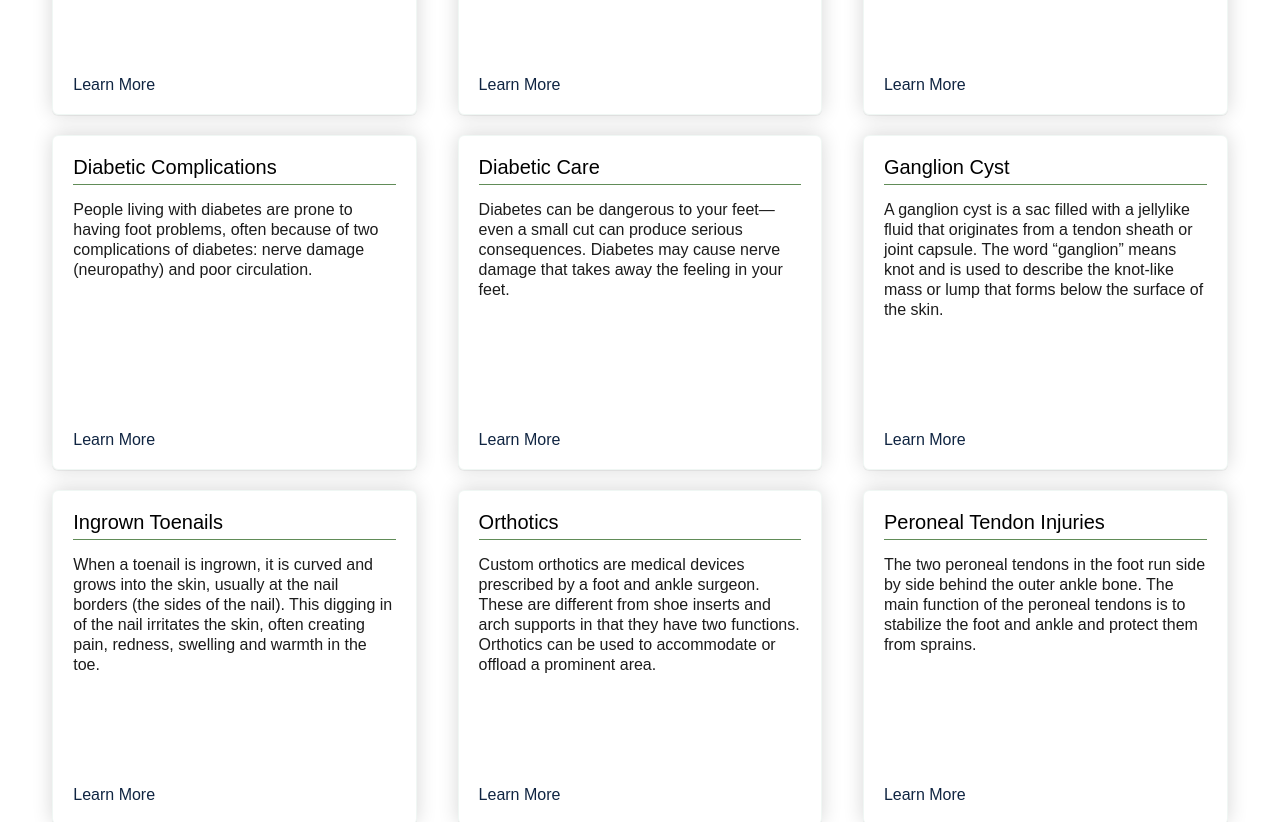
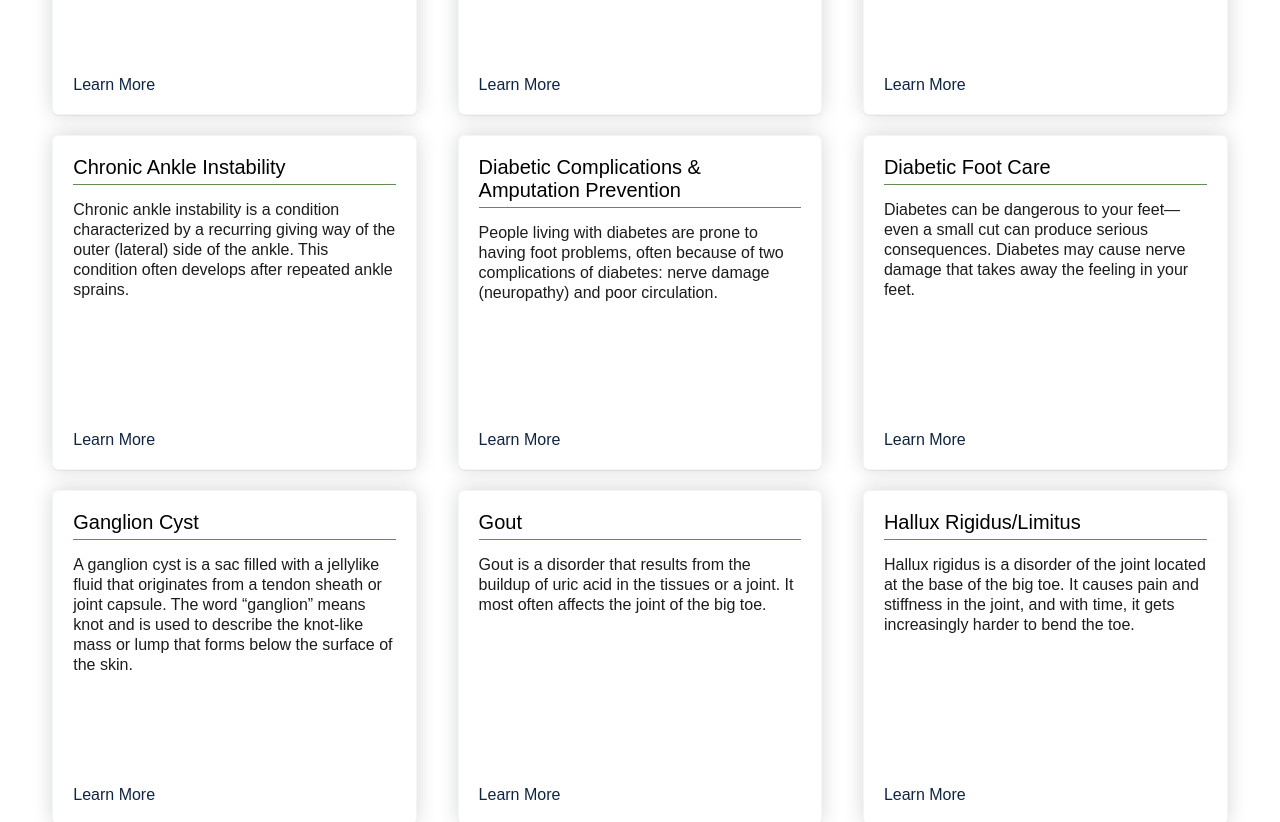
Before and after one commit to edwardgrubb3rd/thekineticfoot, a React (Create React App) app: page /conditions in a window 1280 px wide. Shown: the part 1080-1902 px from the top of the page. Built offline with nearby package versions, Linux system fonts and the light colour scheme; the HTML template or start-up script is replaced by a standard one.

Commit message:
updated conditions

```diff
--- a/src/pages/Treatments.js
+++ b/src/pages/Treatments.js
@@ -12,93 +12,131 @@ export default class Treatments extends Component {
       "conditions": [
         {
           "name": "Accessory Navicular Syndrome",
-          "link": "https://docs.google.com/document/d/1Z68c1Pb2NoMuEHcaSXmOjnaD2U6kuak7Uo3EbaPcPBM/edit",
+          "link": "https://docs.google.com/document/d/1JaLUG3X_c5Env1M81BI5VcMC2M6OMidhSvawXvF1t4Y/edit?usp=sharing",
           "description": "The accessory navicular (os navicularum or os tibiale externum) is an extra bone or piece of cartilage located on the inner side of the foot just above the arch."
         },
         {
+          "name": "Achilles and Plantar Fascia Stretches",
+          "link": "https://docs.google.com/document/d/1t4yE_NaEGvyBHpxdyNb9sWRjP7tw3FIqr0qk_ussAx0/edit?usp=sharing"
+        },
+        {
           "name": "Achilles Tendon Disorders",
-          "link": "https://docs.google.com/document/d/19bSK_vW4A-xhKgyt67OLjh9LOP_A-ctHKIqYqhDRy8g/edit",
+          "link": "https://docs.google.com/document/d/1pOkC5yi7nXDmPp3-zhFm6xqyfgYItIT0gcGCBZkftkk/edit?usp=sharing",
           "description": "Achilles tendonitis is an inflammation of the Achilles tendon. Over time, if not resolved, the condition may progress to a degeneration of the tendon (Achilles tendonosis), in which the tendon loses its organized structure and is likely to develop microscopic tears."
         },
         {
           "name": "Ankle Fractures",
-          "link": "https://docs.google.com/document/d/12E-tlff4TPNJeOBDewgRMBk9FoaIAoAx4g9E6fm6DOo/edit",
+          "link": "https://docs.google.com/document/d/1WyfBOe626FCWMWQQ--f71Z4z9DJCuURVhj3mIa7rFR0/edit?usp=sharing",
           "description": "A fracture is a partial or complete break in a bone. Fractures in the ankle can range from the less serious avulsion injuries (small pieces of bone that have been pulled off) to severe shattering-type breaks of the tibia, fibula or both."
         },
         {
           "name": "Ankle Sprain",
-          "link": "https://docs.google.com/document/d/1crjZBIPDbphqP1o3-C05PpJZtSkB0uxgxiEHdbwLrY8/edit",
+          "link": "https://docs.google.com/document/d/1yDhK5MBP_OzQQ4NcPcekxt9Bphvh2s2-tcgUrAyZ3y4/edit?usp=sharing",
           "description": "An ankle sprain is an injury to one or more ligaments in the ankle, usually on the outside of the ankle. Ligaments are bands of tissue—like rubber bands—that connect one bone to another and bind the joints together."
         },
         {
           "name": "Bunions",
-          "link": "https://docs.google.com/document/d/1X4xH1ru5yiKT9CDbw-PM7O3n3UW4mZu16gf3_u49oiU/edit",
+          "link": "https://docs.google.com/document/d/1Tn3hI4wQlMzQVe_pEuB6tl1cYR5svN3adOhEFx-aaYw/edit?usp=sharing",
           "description": "A bunion (also referred to as hallux valgus) is often described as a bump on the side of the big toe. But a bunion is more than that. The visible bump actually reflects changes in the bony framework of the front part of the foot."
         },
         {
           "name": "Chronic Ankle Instability",
-          "link": "https://docs.google.com/document/d/1KS3Cr5sCXEqYs1LzMI0jY-v5ctzRfTbGBdYQgLj2zdk/edit",
+          "link": "https://docs.google.com/document/d/1Q13a2QA6xRLb-4O-tU5qE3AIGp83naBNW1sC4OLhJbE/edit?usp=sharing",
           "description": "Chronic ankle instability is a condition characterized by a recurring giving way of the outer (lateral) side of the ankle. This condition often develops after repeated ankle sprains."
         },
         {
-          "name": "Diabetic Complications",
-          "link": "https://docs.google.com/document/d/1I4RRbpGIn5UU4IRU5u1Swz4K1190hiWaL_aJd6l5YK8/edit",
+          "name": "Diabetic Complications & Amputation Prevention",
+          "link": "https://docs.google.com/document/d/1zzISGr3G5MKdHJURswGRt2EoSUd_PT_55kuKCMHIeIA/edit?usp=sharing",
           "description": "People living with diabetes are prone to having foot problems, often because of two complications of diabetes: nerve damage (neuropathy) and poor circulation."
         },
         {
-          "name": "Diabetic Care",
-          "link": "https://docs.google.com/document/d/1_m5M-friR7XhLyTmD9FIG2lzIG0OQyZ9y6isLhaVB5Q/edit",
+          "name": "Diabetic Foot Care",
+          "link": "https://docs.google.com/document/d/1Fg_nvfXxJ9Y_dMn5eVUgirVBZJ4trxfEWvK13-a0t2Q/edit?usp=sharing",
           "description": "Diabetes can be dangerous to your feet—even a small cut can produce serious consequences. Diabetes may cause nerve damage that takes away the feeling in your feet."
         },
         {
           "name": "Ganglion Cyst",
-          "link": "https://docs.google.com/document/d/1pZ8O9vrORQsRjNfoQcZmuPYw-H53dF0Pt-0hL-Bc0bw/edit",
+          "link": "https://docs.google.com/document/d/1Ma1DnqzEOit4sWMxbtr8YkZ6Rdc_oHj24F6VsKLcjMw/edit?usp=sharing",
           "description": "A ganglion cyst is a sac filled with a jellylike fluid that originates from a tendon sheath or joint capsule. The word “ganglion” means knot and is used to describe the knot-like mass or lump that forms below the surface of the skin."
         },
         {
+          "name": "Gout",
+          "link": "https://docs.google.com/document/d/1uCTXhiAkj46hpcvtEmh3Ex5a8YASsVns05-P5EOMPac/edit?usp=sharing",
+          "description": "Gout is a disorder that results from the buildup of uric acid in the tissues or a joint. It most often affects the joint of the big toe."
+        },
+        {
+          "name": "Hallux Rigidus/Limitus",
+          "link": "https://docs.google.com/document/d/1mG_XJvhj0gWr7Pf_kXGc47SmG34Qj1D160UlizvmiTM/edit?usp=sharing",
+          "description": "Hallux rigidus is a disorder of the joint located at the base of the big toe. It causes pain and stiffness in the joint, and with time, it gets increasingly harder to bend the toe."
+        },
+        {
+          "name": "Hammertoe",
+          "link": "https://docs.google.com/document/d/11ssc9NpcpDNSh8efRsdHPX0AdnYCPpcvxhRT0yTxzI4/edit?usp=sharing",
+          "description": "Hammertoe is a contracture (bending) deformity of one or both joints of the second, third, fourth or fifth (little) toes. This abnormal bending can put pressure on the toe when wearing shoes, causing problems to develop."
+        },
+        {
           "name": "Ingrown Toenails",
-          "link": "https://docs.google.com/document/d/1vSV2vK3QEZwZ7WraWIpU4q91pf-fkL0f2R9d9GICKJU/edit",
+          "link": "https://docs.google.com/document/d/16X2LLZIcVoSmcOIGybFIvNbDyAmAJ_KEZ1h_42GQ4aQ/edit?usp=sharing",
           "description": "When a toenail is ingrown, it is curved and grows into the skin, usually at the nail borders (the sides of the nail). This digging in of the nail irritates the skin, often creating pain, redness, swelling and warmth in the toe."
         },
         {
-          "name": "Orthotics",
-          "link": "https://docs.google.com/document/d/17mG4ib-FSvQF-14XGE25pjrFXcX6zHfevpHCTXtZyJY/edit",
-          "description": "Custom orthotics are medical devices prescribed by a foot and ankle surgeon. These are different from shoe inserts and arch supports in that they have two functions. Orthotics can be used to accommodate or offload a prominent area."
+          "name": "Morton's Neuroma",
+          "link": "https://docs.google.com/document/d/1cZfHepg5CU-NuqIcCwX2VZyIgeCaq6dlKJ8mFlg7lIQ/edit?usp=sharing",
+          "description": "A neuroma is a thickening of nerve tissue that may develop in various parts of the body. The most common neuroma in the foot is a Morton’s neuroma, which occurs between the third and fourth toes. It is sometimes referred to as an intermetatarsal neuroma."
+        },
+        {
+          "name": "Diabetic Peripheral Neuropathy",
+          "link": "https://docs.google.com/document/d/1ALtjfVOleeCPwaARkJA9QlHiPq5_Ho__Glp35Nm7s1I/edit?usp=sharing",
+          "description": "Diabetic neuropathy is nerve damage caused by diabetes. When it affects the arms, hands, legs and feet, it is known as diabetic peripheral neuropathy. Diabetic peripheral neuropathy is different from peripheral arterial disease (poor circulation), which affects the blood vessels rather than the nerves."
         },
         {
           "name": "Peroneal Tendon Injuries",
-          "link": "https://docs.google.com/document/d/19CvxEVc5vE9u8F4CB66aEvf872gVKQ7GnbjW1WhuWXU/edit",
+          "link": "https://docs.google.com/document/d/14ez-TXm7_152PgdNqUUe3qzvuRGw344Em0UM7VpQNyI/edit?usp=sharing",
           "description": "The two peroneal tendons in the foot run side by side behind the outer ankle bone. The main function of the peroneal tendons is to stabilize the foot and ankle and protect them from sprains."
         },
         {
           "name": "Plantar Fasciitis",
-          "link": "https://docs.google.com/document/d/1KAllqlLKH9W7CRPgMmApMxcYbyOneLfTEa145qhzaRk/edit",
+          "link": "https://docs.google.com/document/d/1ZJu30vzbfVofC2yRaWksc7pinepCYJgw9A8nOFmlFvc/edit?usp=sharing",
           "description": "Heel pain is most often caused by plantar fasciitis, a condition that is sometimes also called heel spur syndrome when a spur is present. Heel pain may also be due to other causes, such as a stress fracture, tendonitis, arthritis, nerve irritation or, rarely, a cyst."
         },
         {
+          "name": "Post Operation Nail Instructions",
+          "link": "https://docs.google.com/document/d/1QN92zHKp-PTDIXmFvkJAz9VBF5qunwSqvzFg3y9xh10/edit?usp=sharing"
+        },
+        {
           "name": "Posterior Tibial Tendon Dysfunction (PTTD)",
-          "link": "https://docs.google.com/document/d/1EOVaRerO4SqBl-jvWGQp1PJQUDNi0GUDYYs0qsjp1bM/edit#heading=h.gjdgxs",
+          "link": "https://docs.google.com/document/d/1UM8-6_Ub2p0MSEnqfU4HgSTt1oJRMWq7cR84DZ0Ditk/edit?usp=sharing",
           "description": "Posterior tibial tendon dysfunction (PTTD) is a condition caused by changes in the tendon, impairing its ability to support the arch. This results in flattening of the foot."
         },
         {
           "name": "Pre-dislocation Syndrome (Capsulitis)",
-          "link": "https://docs.google.com/document/d/12H4mCBqqHdvYFwYVZ31RKlretix6tL83j7p8wysFNDU/edit",
+          "link": "https://docs.google.com/document/d/1f52iGbPy4qQd9aB6yGhH0gBBfKssSFgGZN0DM5IZH6I/edit?usp=sharing",
           "description": "Capsulitis is a condition in which these ligaments have become inflamed. Although capsulitis can also occur in the joints of the third or fourth toes, it most commonly affects the second toe."
         },
         {
           "name": "Sesamoid Injuries",
-          "link": "https://docs.google.com/document/d/1ejPQTUiIH7Khw8lVigt8kKn-cKA0HKInUROryPGf58U/edit",
+          "link": "https://docs.google.com/document/d/1LYeh29TMkNJ4sfwT8fk6Nq6JkOpMv35BnKbPaY_uA_A/edit?usp=sharing",
           "description": "Sesamoid injuries can involve the bones, tendons and/or surrounding tissue in the joint. They are often associated with activities requiring increased pressure on the ball of the foot. In addition, people with high arches are at risk for developing sesamoid problems."
         },
         {
           "name": "Calcaneal Apophysitis (Sever's Disease)",
-          "link": "https://docs.google.com/document/d/1oHJpJ0NUtwqeQUWtfQJGNIV4CuZKevp9-zXTxcaBdto/edit",
+          "link": "https://docs.google.com/document/d/1k5b4g_rvfEbzfz2LwjrjIu6s9Tak_dtI09XKznjNqco/edit?usp=sharing",
           "description": "It typically affects children between the ages of 8 and 14 years old, because the heel bone (calcaneus) is not fully developed until at least age 14. When there is too much repetitive stress on the growth plate, inflammation can develop."
         },
         {
+          "name": "Tailor's Bunion",
+          "link": "https://docs.google.com/document/d/18LjyX7fJlYIs_5_zuZ2n4MfjTS4-PG6hSOAZVKNbHkY/edit?usp=sharing",
+          "description": "Tailor’s bunion, also called a bunionette, is a prominence of the fifth metatarsal bone at the base of the little toe. The metatarsals are the five long bones of the foot."
+        },
+        {
           "name": "Vitamin D Deficiency",
-          "link": "https://docs.google.com/document/d/1eS8EB-CXPBIvXWSiT0VQHbxkemIeqj5GNYcC2fXu_PM/edit",
+          "link": "https://docs.google.com/document/d/1zbWMjrXHDXju-LgTc8sFNorQhY7yng_4G-aippvA5Cs/edit?usp=sharing",
           "description": "In the foot and ankle, stress fractures of the metatarsal bones and ankle may be seen in those with vitamin D deficiency, as well as generalized foot pain."
+        },
+        {
+          "name": "Plantar Wart (Verruca Plantaris)",
+          "link": "https://docs.google.com/document/d/1mQnYdV4WUNJBwpo1QdFMe4-lwkAl4gOSRC8iiKqLRtU/edit?usp=sharing",
+          "description": "A wart is a small growth on the skin that develops when the skin is infected by a virus. Warts can develop anywhere on the foot, but they typically appear on the bottom (plantar side) of the foot. Plantar warts most commonly occur in children, adolescents and the elderly."
         }
       ]
     }
@@ -117,7 +155,12 @@ export default class Treatments extends Component {
             this.state.data.conditions.map(({name, description, link}) => (
               <div className="treatment-card" key={name}>
                 <span className="title-sm treatment-card-title">{name}</span>
-                <p className="treatment-card-description">{description}</p>
+                {
+                  description ?
+                  <p className="treatment-card-description">{description}</p>
+                  :
+                  null
+                }
                 <a href={link} target="_blank" className="treatment-card-link">Learn More</a>
               </div>
             ))
```
